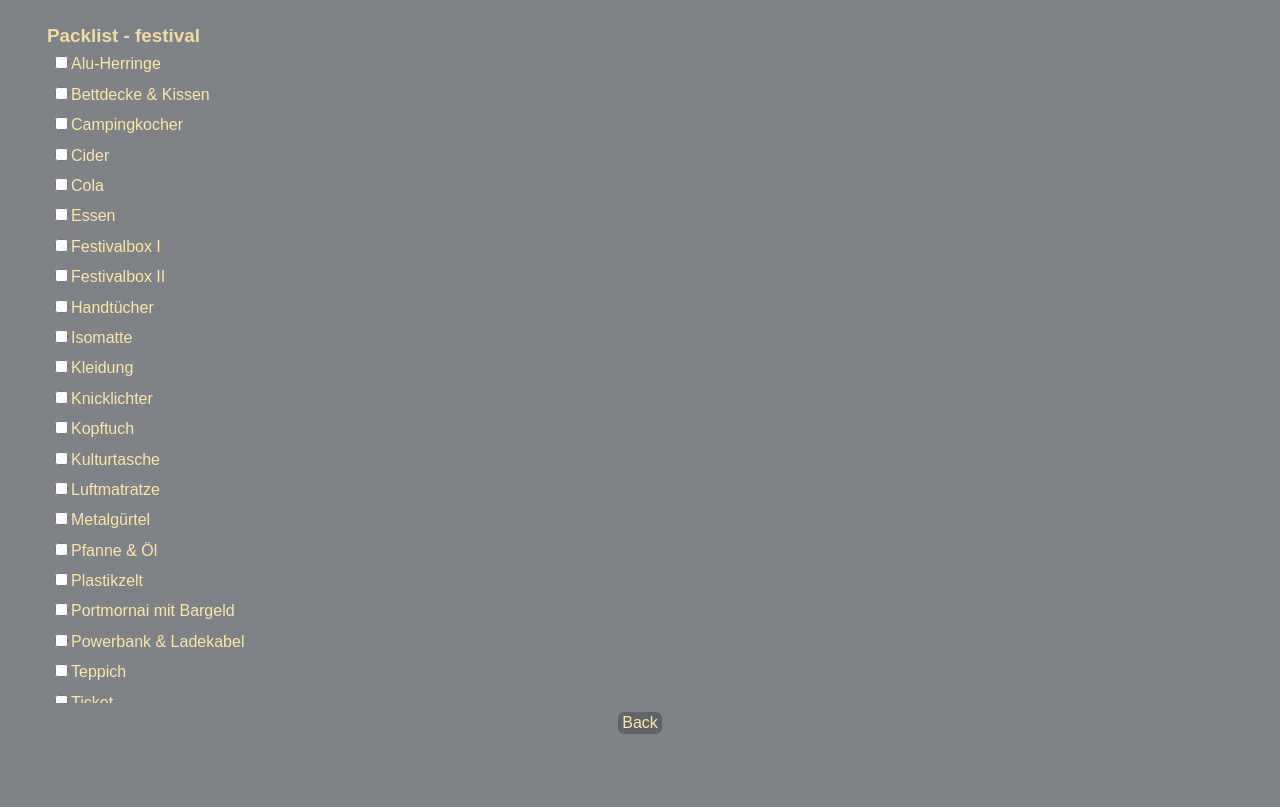
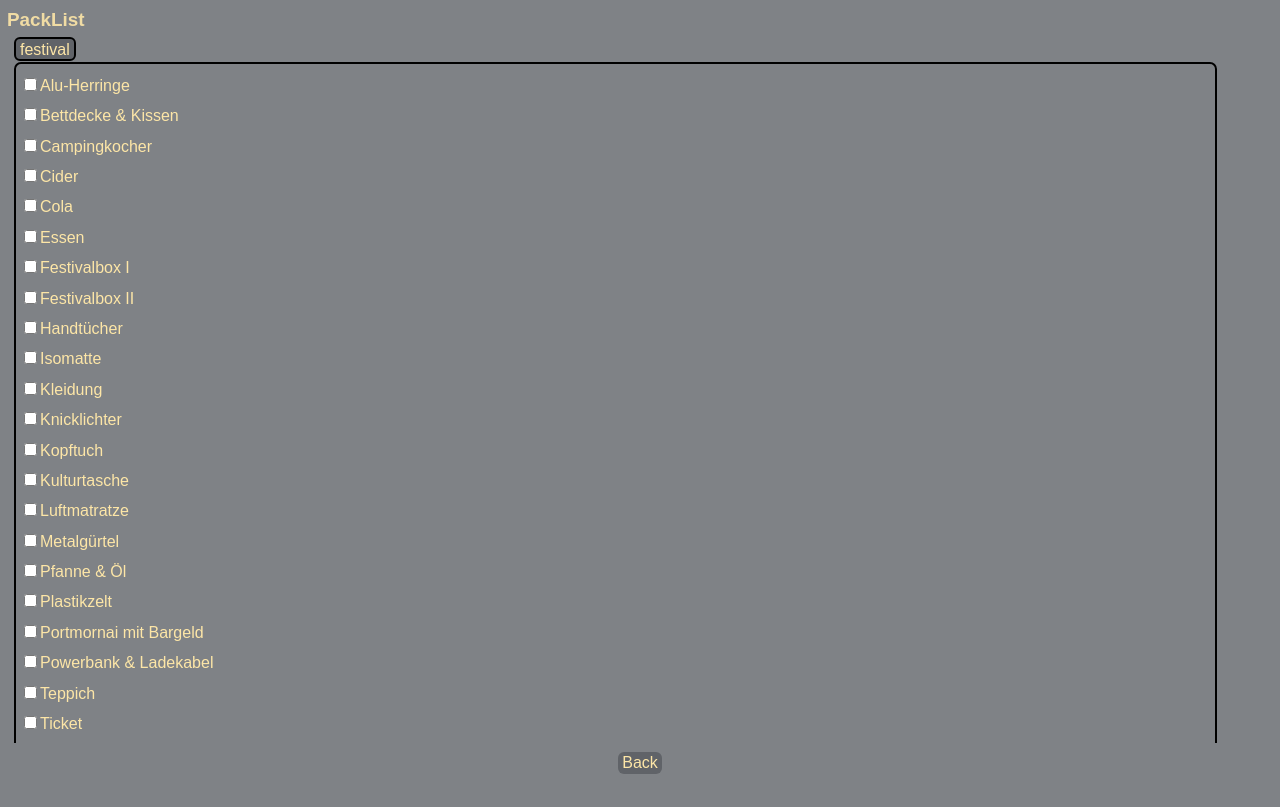
Before and after one commit to jennydely/EventView, a React (Create React App) app: page /packlist/festival in a window 1280 px wide. Built offline with nearby package versions, Linux system fonts and the light colour scheme.

Commit message:
Add styling for packlist

```diff
--- a/src/EventPage.js
+++ b/src/EventPage.js
@@ -1,10 +1,11 @@
 import React, { useState } from 'react';
-import styled from 'styled-components/macro'
 import Header from './componentsEventPage/Header'
+import EventList from './componentsEventPage/EventList'
 import EventForm from './componentsEventPage/EventForm'
 import useEventForm from './componentsEventPage/useEventForm'
-import EventList from './componentsEventPage/EventList'
 import useEvents from './componentsEventPage/useEvents'
+import Main92vh from './common/Main92vh'
+
 
 export default function EventPage() {
     const [categoryFilter, setCategoryFilter] = useState('all')
@@ -17,8 +18,8 @@ export default function EventPage() {
 
             {formIsVisible ?
                 (<>
-                    <MainForm><EventForm onSave={onSave} />
-                    </MainForm>
+                    <Main92vh><EventForm onSave={onSave} />
+                    </Main92vh>
 
                     <footer>
                         <button type="button" onClick={goBack}>Back</button>
@@ -38,7 +39,3 @@ export default function EventPage() {
         </>
     )
 }
-
-const MainForm = styled.main`
-height:92vh;
-`
--- a/src/PackListPage.js
+++ b/src/PackListPage.js
@@ -4,24 +4,27 @@ import { NavLink, useParams } from 'react-router-dom'
 import useEventForm from './componentsEventPage/useEventForm'
 import usePacklists from './usePacklists';
 import ListItem from '../src/common/ListItem'
+import ListContainer from '../src/common/ListContainer'
+import Main92vh from '../src/common/Main92vh'
 
 export default function PackListPage() {
     const { packlistName } = useParams()
     const { packlists } = usePacklists()
     const chosenPacklist = packlists.find(packlist => packlist.name === '' || packlist.name === packlistName)
     const { goBack } = useEventForm()
-    return (        <>
-            <main>
-
-                <ul> {packlistName ? <h1>Packlist - {packlistName}</h1> : <h1>No Packlist</h1>}
-
+    return (
+         <>
+            <Main92vh>
+                 {packlistName ? <h1>PackList</h1> : <h1>No PackList</h1>}
+                 {packlistName ? <PacklistButton>{packlistName}</PacklistButton> : ""}
+                 <ListContainer>
                     {chosenPacklist ? chosenPacklist.packlist.sort().map(item => (
-                        <ItemStyled key={item}><input type="checkbox" />{item}</ItemStyled>
+                        <ListItem key={item}><input type="checkbox" />{item}</ListItem>
                     ))
                         : <NoPacklistText>There is no packlist added to this event</NoPacklistText>}
-                </ul>
+                </ListContainer>
 
-            </main>
+            </Main92vh>
             <footer>
                 <NavLink to="/">
                     <button type="button" onClick={goBack}>Back</button>
@@ -33,6 +36,8 @@ export default function PackListPage() {
 const NoPacklistText = styled(ListItem)`
 margin-top: 200px;
 `
-
-const ItemStyled = styled(ListItem)`
+const PacklistButton = styled.button`
+border: 2px solid black;
+margin: 4px 0 0 7px;
+padding-bottom:0;
 `
--- /dev/null
+++ b/src/common/ListContainer.js
@@ -0,0 +1,11 @@
+import styled from 'styled-components/macro'
+
+export default styled.ul`
+display: block;
+width: 95%;
+border-radius: 7px;
+border: 2px solid black;
+margin: 7px;
+margin-top:0;
+padding: 7px 4px;
+`
--- a/src/common/ListItem.js
+++ b/src/common/ListItem.js
@@ -7,7 +7,7 @@ border: none
 font-size: 100%;
 list-style:none;
 margin: 0;
-padding:4px;
+padding:4px 0;
 text-align:left;
 color: rgb(253,230,167);
 `
--- /dev/null
+++ b/src/common/Main92vh.js
@@ -0,0 +1,5 @@
+import styled from 'styled-components/macro'
+
+export default styled.main`
+height:92vh;
+`
```
